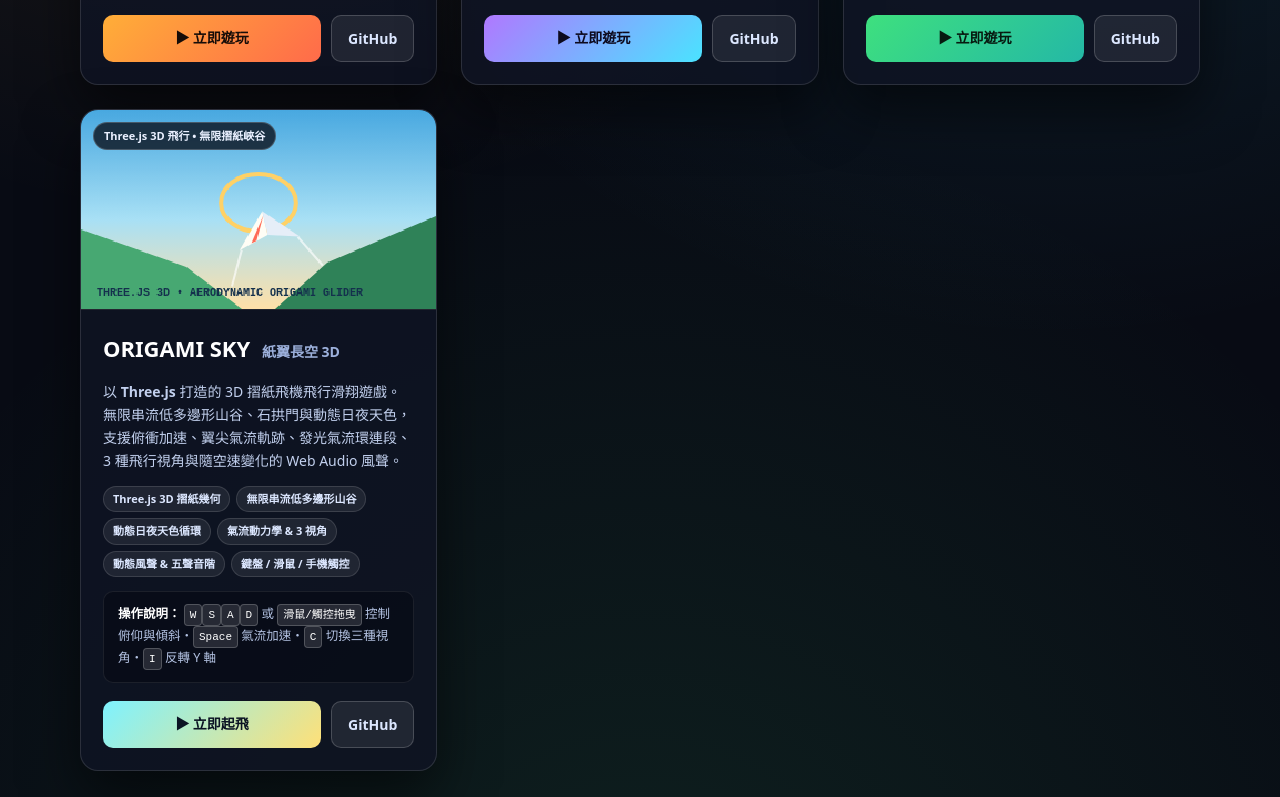
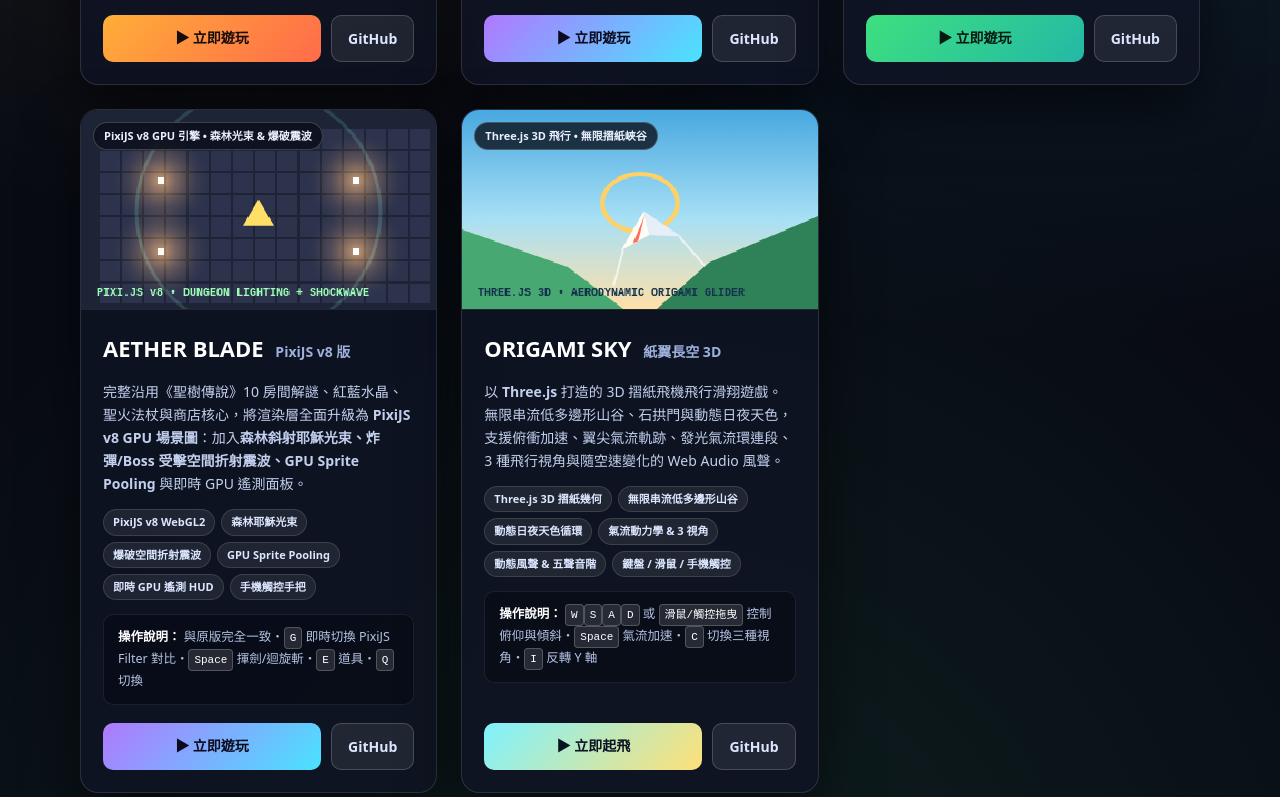
Before and after one commit to Akkuo/pixel-arcade-showcase, a plain HTML site: page index.html in a window 1280 px wide. Shown: the part 846-1643 px from the top of the page. Drawn offline with Linux system fonts and the light colour scheme; animation ran at ten frames a second.

Commit message:
Add AETHER BLADE PixiJS v8 GPU Edition card next to original Aether Blade

```diff
--- a/index.html
+++ b/index.html
@@ -357,6 +357,36 @@
           </div>
         </article>
 
+        <!-- CARD 4: AETHER BLADE PIXI v8 EDITION -->
+        <article class="card pixi">
+          <div class="cover-wrap">
+            <canvas id="cover-aether-pixi" width="320" height="180"></canvas>
+            <span class="cover-tag">PixiJS v8 GPU 引擎 • 森林光束 & 爆破震波</span>
+          </div>
+          <div class="card-body">
+            <h2>AETHER BLADE <span>PixiJS v8 版</span></h2>
+            <p class="desc">
+              完整沿用《聖樹傳說》10 房間解謎、紅藍水晶、聖火法杖與商店核心，將渲染層全面升級為 <strong>PixiJS v8 GPU 場景圖</strong>：加入<strong>森林斜射耶穌光束、炸彈/Boss 受擊空間折射震波、GPU Sprite Pooling</strong> 與即時 GPU 遙測面板。
+            </p>
+            <div class="pills">
+              <span class="pill">PixiJS v8 WebGL2</span>
+              <span class="pill">森林耶穌光束</span>
+              <span class="pill">爆破空間折射震波</span>
+              <span class="pill">GPU Sprite Pooling</span>
+              <span class="pill">即時 GPU 遙測 HUD</span>
+              <span class="pill">手機觸控手把</span>
+            </div>
+            <div class="controls-box">
+              <strong>操作說明：</strong>
+              與原版完全一致・<kbd>G</kbd> 即時切換 PixiJS Filter 對比・<kbd>Space</kbd> 揮劍/迴旋斬・<kbd>E</kbd> 道具・<kbd>Q</kbd> 切換
+            </div>
+            <div class="actions">
+              <a class="btn play-pixi" href="https://akkuo.github.io/aether-blade-pixi/" target="_blank" rel="noopener">▶ 立即遊玩</a>
+              <a class="btn ghost" href="https://github.com/Akkuo/aether-blade-pixi" target="_blank" rel="noopener">GitHub</a>
+            </div>
+          </div>
+        </article>
+
         <!-- CARD 4: ORIGAMI SKY (THREE.JS 3D) -->
         <article class="card origami">
           <div class="cover-wrap">
@@ -416,10 +446,12 @@
         const c2 = document.getElementById('cover-aether').getContext('2d');
         const c3 = document.getElementById('cover-pixi').getContext('2d');
         const c4 = document.getElementById('cover-origami').getContext('2d');
+        const c5 = document.getElementById('cover-aether-pixi').getContext('2d');
         c1.imageSmoothingEnabled = false;
         c2.imageSmoothingEnabled = false;
         c3.imageSmoothingEnabled = false;
         c4.imageSmoothingEnabled = true;
+        c5.imageSmoothingEnabled = false;
 
         function drawChromaCover(t) {
           const isLunar = Math.floor(t / 3.2) % 2 === 1;
@@ -646,12 +678,55 @@
           c4.fillText('THREE.JS 3D • AERODYNAMIC ORIGAMI GLIDER', 14, 168);
         }
 
+        function drawAetherPixiCover(t) {
+          c5.fillStyle = '#1d2436';
+          c5.fillRect(0, 0, 320, 180);
+          // Dungeon tiled floor
+          c5.fillStyle = '#2d334d';
+          for (let y = 16; y < 164; y += 20) {
+            for (let x = 16; x < 304; x += 20) {
+              c5.fillRect(x + 1, y + 1, 18, 18);
+            }
+          }
+          // Glowing braziers & additive torchlight
+          c5.save();
+          c5.globalCompositeOperation = 'lighter';
+          for (const [bx, by] of [[72, 64], [248, 64], [72, 128], [248, 128]]) {
+            const g = c5.createRadialGradient(bx, by, 2, bx, by, 44 + Math.sin(t * 10 + bx) * 4);
+            g.addColorStop(0, 'rgba(255, 168, 62, 0.55)');
+            g.addColorStop(1, 'rgba(0,0,0,0)');
+            c5.fillStyle = g;
+            c5.fillRect(bx - 48, by - 48, 96, 96);
+            c5.fillStyle = '#fff399';
+            c5.fillRect(bx - 3, by - 3, 6, 6);
+          }
+          // Shockwave pulse from central Aether Triforce
+          const sr = ((t * 68) % 120) + 10;
+          const a = Math.max(0, 1 - sr / 130);
+          c5.strokeStyle = `rgba(110, 245, 185, ${(a * 0.85).toFixed(2)})`;
+          c5.lineWidth = 3;
+          c5.beginPath();
+          c5.arc(160, 92, sr, 0, Math.PI * 2);
+          c5.stroke();
+          c5.restore();
+          // Golden Triforce relic
+          const ry = 92 + Math.sin(t * 4) * 3;
+          c5.fillStyle = '#ffe066';
+          c5.beginPath();
+          c5.moveTo(160, ry - 14); c5.lineTo(174, ry + 10); c5.lineTo(146, ry + 10);
+          c5.closePath(); c5.fill();
+          c5.fillStyle = '#9effb8';
+          c5.font = 'bold 10px monospace';
+          c5.fillText('PIXI.JS v8 • DUNGEON LIGHTING + SHOCKWAVE', 14, 168);
+        }
+
         function tick(now) {
           const t = now / 1000;
           drawChromaCover(t);
           drawAetherCover(t);
           drawPixiCover(t);
           drawOrigamiCover(t);
+          drawAetherPixiCover(t);
           requestAnimationFrame(tick);
         }
         requestAnimationFrame(tick);
```
